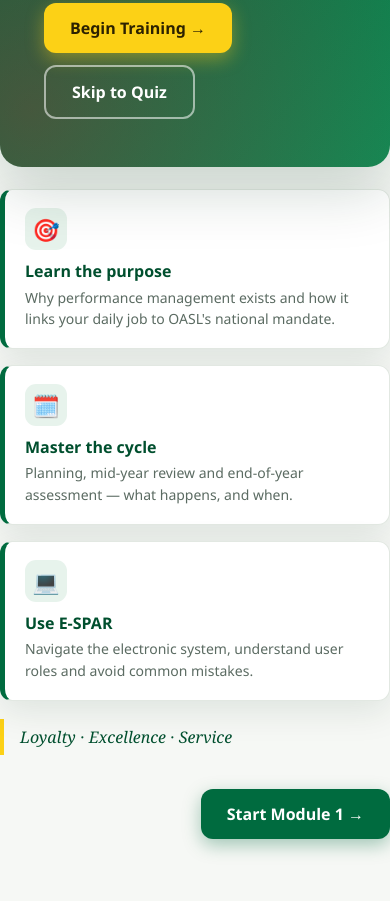
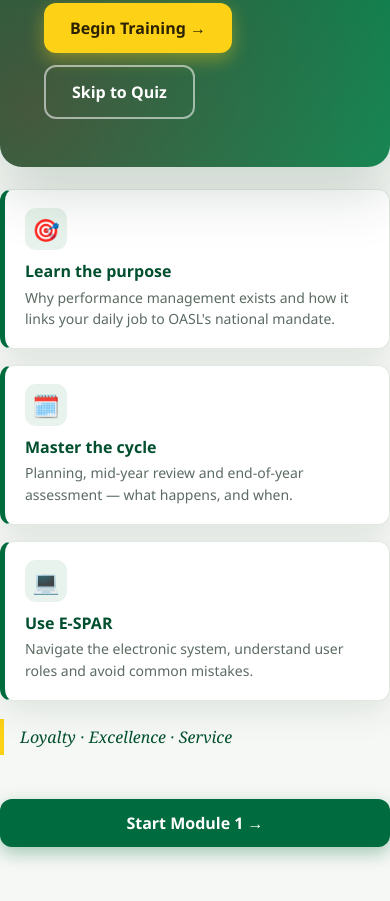
Before and after one commit to ghwmelite-dotcom/E-SPAR, a website: page public/index.html in a window 390 px wide. Shown: the part 1078-1979 px from the top of the page. Drawn offline with Linux system fonts and the light colour scheme.

Commit message:
Fix footnav button overflow on mobile
Footer-nav buttons used flex:0 0 auto in a space-between row, so long
"Next" labels overflowed the viewport on narrow screens (9/12 chapters
at 320px, 6/12 at 360px, 1/12 at 390px). Added flex-wrap and a
<=560px rule that makes both buttons full-width stacked rows, clearing
all horizontal overflow site-wide and enlarging tap targets.

Verified with _shots/verify_site_mobile.py: 0/12 chapters overflow at
320/360/390px.

Co-Authored-By: Claude Opus 4.8 (1M context) <noreply@anthropic.com>

```diff
--- a/public/index.html
+++ b/public/index.html
@@ -219,8 +219,12 @@
   .result.show{display:block}
   .result .score{font-family:Georgia,serif;font-size:64px;color:var(--green-d)}
 
-  .footnav{display:flex;justify-content:space-between;gap:14px;margin-top:34px}
+  .footnav{display:flex;justify-content:space-between;gap:14px;margin-top:34px;flex-wrap:wrap}
   .footnav .btn{flex:0 0 auto}
+  @media(max-width:560px){
+    .footnav{gap:10px}
+    .footnav .btn{flex:1 1 100%;justify-content:center;padding:13px 18px}
+  }
 
   .proverb{font-style:italic;font-family:Georgia,serif;color:var(--green-d);font-size:16px;
     border-left:4px solid var(--gold);padding:6px 0 6px 16px;margin:18px 0}
```
